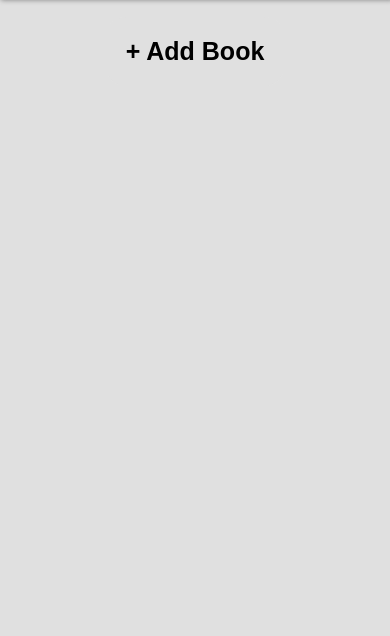
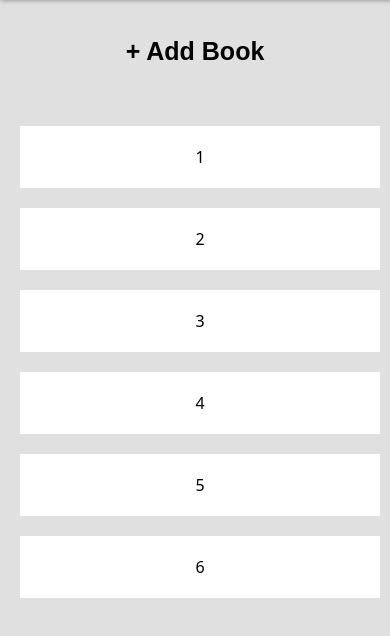
Before and after one commit to Alope19/Library, a plain HTML site: page index.html in a window 390 px wide. Shown: the part 88-724 px from the top of the page. Drawn offline with Linux system fonts and the light colour scheme.

Commit message:
add basic book card layout for responsiveness

```diff
--- a/index.html
+++ b/index.html
@@ -9,7 +9,14 @@
 <body>
     <div class="header">Library</div>
     <button>+ Add Book</button>
-
     <script src="./main.js"></script>
+    <div class="cards">
+        <div class="card">1</div>
+        <div class="card">2</div>
+        <div class="card">3</div>
+        <div class="card">4</div>
+        <div class="card">5</div>
+        <div class="card">6</div>
+    </div>
 </body>
 </html>
--- a/styles.css
+++ b/styles.css
@@ -4,13 +4,6 @@ body{
     margin: 0px;
     font-family: system-ui, -apple-system, BlinkMacSystemFont, 'Segoe UI', Roboto, Oxygen, Ubuntu, Cantarell, 'Open Sans', 'Helvetica Neue', sans-serif;
     text-align: center;
-}
-.header{
-    background-color: white;
-    font-size: 40px;
-    font-weight: 700;
-    padding: 15px;
-    box-shadow: 2px 2px 5px 1px gray;
 }
 button{
     background-color: rgb(224, 224, 224);
@@ -24,3 +17,21 @@ button{
 button:hover{
     background-color: rgb(180, 180, 180);
 }
+.header{
+    background-color: white;
+    font-size: 40px;
+    font-weight: 700;
+    padding: 15px;
+    box-shadow: 2px 2px 5px 1px gray;
+}
+.cards{
+    display: grid;
+    padding: 20px;
+    grid-template-columns: repeat(auto-fit,minmax(360px,1fr));
+    grid-template-rows: repeat(auto-fit,1fr);
+    gap: 20px;
+}
+.card{
+    background-color: white;
+    padding: 20px;
+}
```
